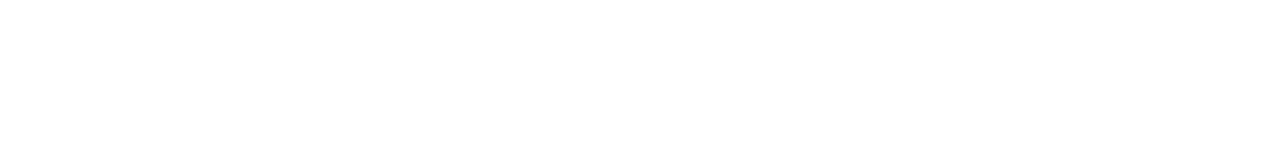
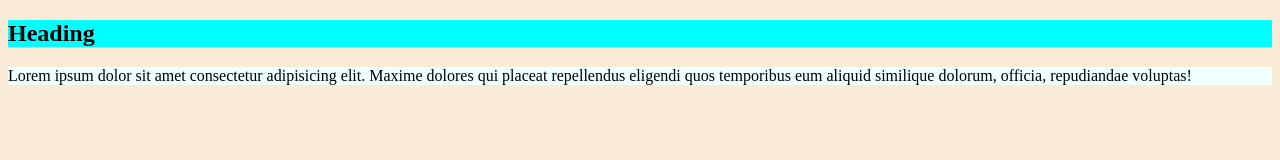
Before and after one commit to Kaushal2807/Web-Development, a plain HTML site: page Seo and Core of Web Vitals/index.html in a window 1280 px wide. Drawn offline with Linux system fonts and the light colour scheme.

Commit message:
Seo and Core of Web Vitals

```diff
--- a/Seo and Core of Web Vitals/index.html
+++ b/Seo and Core of Web Vitals/index.html
@@ -3,9 +3,13 @@
 <head>
     <meta charset="UTF-8">
     <meta name="viewport" content="width=device-width, initial-scale=1.0">
-    <title>Seo </title>
+    <title>Seo and </title>
+    <link rel="stylesheet" href="style.css">
 </head>
 <body>
-
+    <h2>Heading</h2>
+    <p>
+        Lorem ipsum dolor sit amet consectetur adipisicing elit. Maxime dolores qui placeat repellendus eligendi quos temporibus eum aliquid similique dolorum, officia, repudiandae voluptas!
+    </p>
 </body>
 </html>
--- a/Seo and Core of Web Vitals/style.css
+++ b/Seo and Core of Web Vitals/style.css
@@ -0,0 +1,9 @@
+h2{
+    background-color: aqua;
+}
+body{
+    background-color: antiquewhite;
+}
+p{
+    background-color: azure;
+}
```
